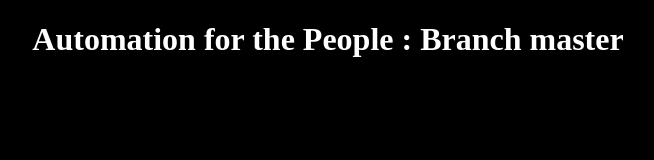
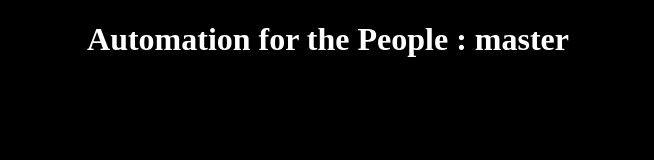
Before and after one commit to adityy/adityy_sharma, a website: page index.html in a window 1280 px wide. Shown: the whole page, without its empty margins (312-966 px from the left). Drawn offline with Linux system fonts and the light colour scheme.

Commit message:
Update index.html

```diff
--- a/index.html
+++ b/index.html
@@ -12,7 +12,7 @@ body {
 </head>
 <body>
 
-<h1>Automation for the People : Branch master</h1>
+<h1>Automation for the People :  master</h1>
 
 
 </body>
```
